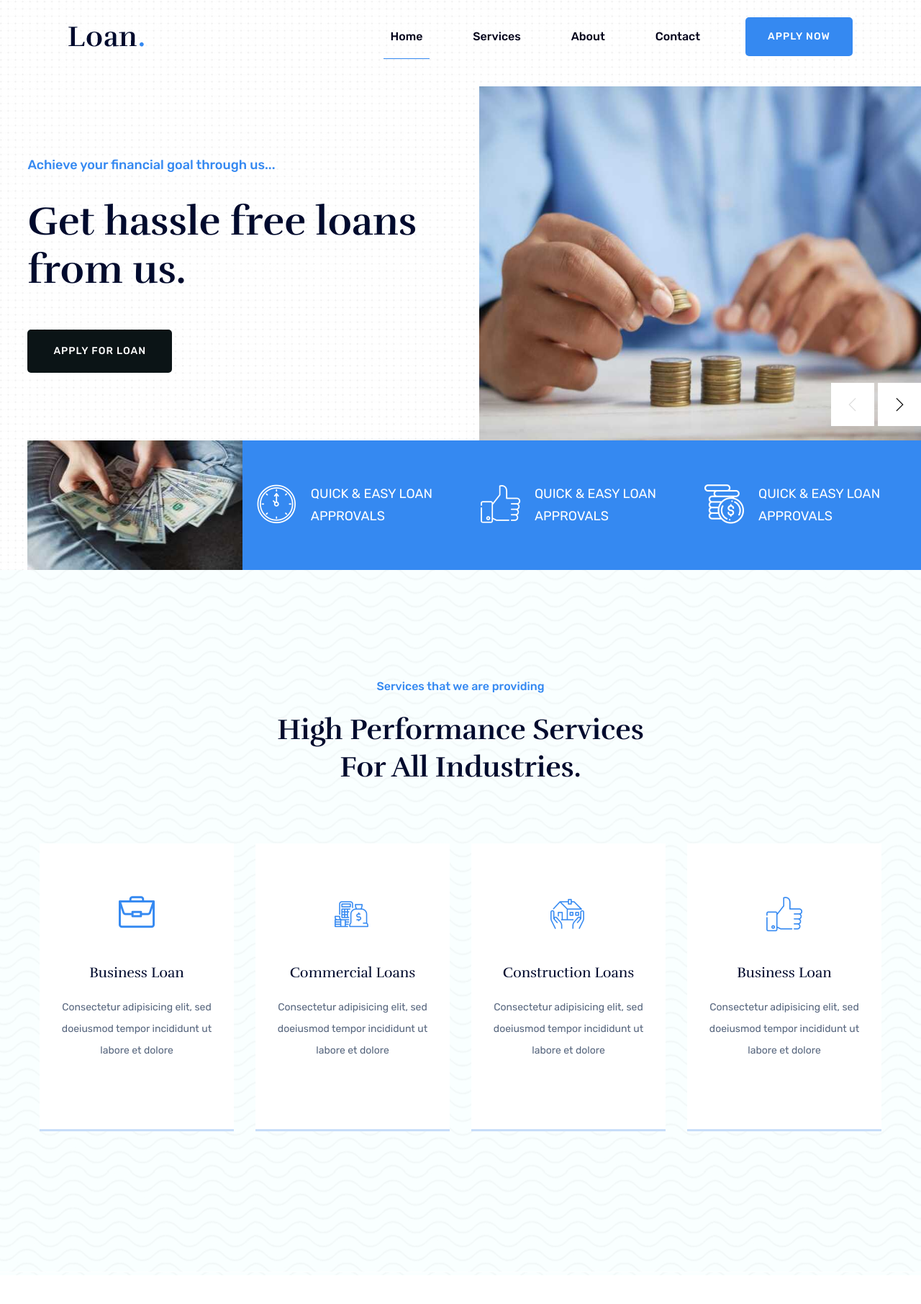
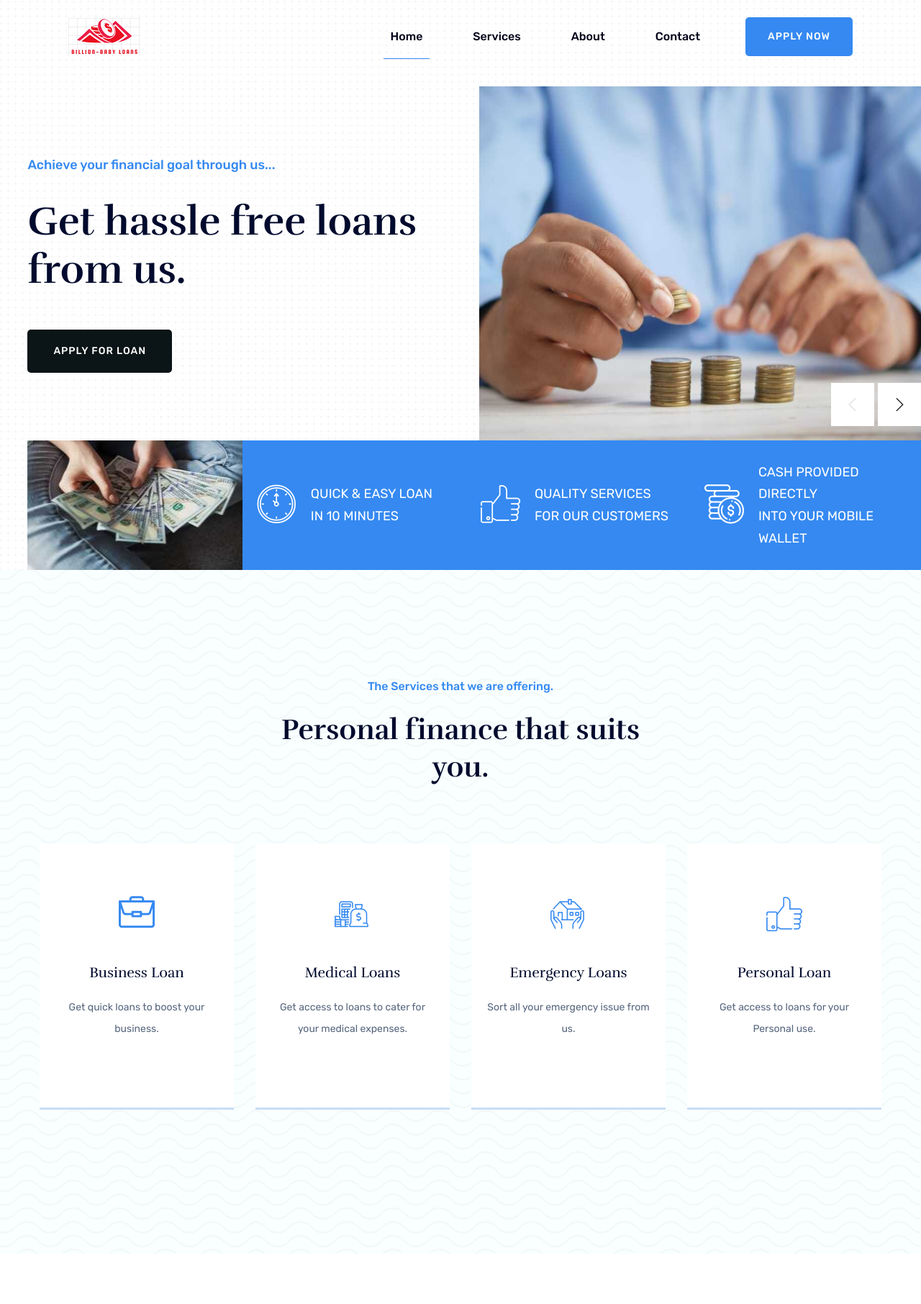
Before and after one commit to Snex-Thadeus/Loans-Website, a Django app: page / in a window 1280 px wide. Shown: the top 1812 px of the page at 72% size. Run offline with Django 4.2, Linux system fonts and the light colour scheme; some libraries are stand-ins or nearby versions.

Commit message:
Code clean up

```diff
--- a/website/templates/about.html
+++ b/website/templates/about.html
@@ -32,9 +32,9 @@
                                 <span>About Our Company</span>
                                 <h2>Building a Brighter financial Future & Good Support.</h2>
                             </div>
-                            <p>Lorem ipsum dolor sit amet, consectetur adipisicing elit, oeiusmod tempor incididunt ut labore et dolore magna aliqua. Ut eniminixm, quis nostrud exercitation ullamco laboris nisi ut aliquip exeaoauat. Duis aute irure dolor in reprehe.</p>
-                            <p>Lorem ipsum dolor sit amet, consectetur adipisicing elit, oeiusmod tempor incididunt ut labore et dolore magna aliq.</p>
-                            <a href="apply.html" class="btn">Apply for Loan</a>
+                            <p>We disburses loans to our customers quickly regardless of their credit rating history. You get access to loans from as low as Ksh. 500 upto Ksh. 10000</p>
+                            <p>Anyone with an access to internet can apply for a loan, get an instant decision and receive funds directly to their account.</p>
+                            <a href="{% url 'apply' %}" class="btn">Apply for Loan</a>
                         </div>
                     </div>
                     <div class="col-lg-6 col-md-12">
--- a/website/templates/base.html
+++ b/website/templates/base.html
@@ -31,7 +31,7 @@
             <div class="preloader-inner position-relative">
                 <div class="preloader-circle"></div>
                 <div class="preloader-img pere-text">
-                    <a href="{% url 'home' %}"><b>BBF</b></a>
+                    <a href="{% url 'home' %}"><img src="{% static 'website/assets/img/logo/logo.png'%}" alt=""></a>
                 </div>
             </div>
         </div>
@@ -46,7 +46,7 @@
                             <!-- Logo -->
                             <div class="col-xl-2 col-lg-2 col-md-1">
                                 <div class="logo">
-                                    <a href="{% url 'home' %}"><img src="{% static 'website/assets/img/logo/log.png'%}" alt=""></a>
+                                    <a href="{% url 'home' %}"><img src="{% static 'website/assets/img/logo/logo.png'%}" alt=""></a>
                                 </div>
                             </div>
                             <div class="col-xl-10 col-lg-10 col-md-10">
@@ -97,7 +97,7 @@
                                 <a href="index.html"><img src="{% static 'website/assets/img/logo/logo.png'%}" alt=""></a>
                             </div>
                             <div class="footer-pera">
-                                <p>Welcome to EAZZY LOANS 247 where you get access to hassle free loans.</p>
+                                <p>Welcome to BILLION-BABY FINANCIAL LOANS where you get access to hassle free loans.</p>
                            </div>
                         </div>
                     </div>
@@ -134,7 +134,7 @@
                 <div class="col-xl-9 col-lg-8">
                     <div class="footer-copy-right">
                         <p><!-- Link back to Colorlib can't be removed. Template is licensed under CC BY 3.0. -->
-Copyright &copy;<script>document.write(new Date().getFullYear());</script> All rights reserved | EAZZY LOANS 247.  Developed by <a href="https:www.snextech.co.ke" target="_blank">Snex-Tech Solutions</a>
+Copyright &copy;<script>document.write(new Date().getFullYear());</script> All rights reserved | BILLION-BABY FINANCIAL LOANS.  Developed by <a href="https://www.linkedin.com/in/thadeus-odhiambo-3a69841b1/" target="_blank">Snex-Tech Solutions</a>
 <!-- Link back to Colorlib can't be removed. Template is licensed under CC BY 3.0. --></p>
                     </div>
                 </div>
--- a/website/templates/home.html
+++ b/website/templates/home.html
@@ -58,7 +58,7 @@
                         </div>
                         <div class="caption">
                             <p>Quick & Easy Loan</p>
-                            <p>Approvals</p>
+                            <p>In 10 minutes</p>
                         </div>
                     </div>
                     <!-- single -->
@@ -67,8 +67,8 @@
                             <span class="flaticon-like"></span>
                         </div>
                         <div class="caption">
-                            <p>Quick & Easy Loan</p>
-                            <p>Approvals</p>
+                            <p>Quality Services</p>
+                            <p>For our Customers</p>
                         </div>
                     </div>
                     <!-- single -->
@@ -77,8 +77,8 @@
                             <span class="flaticon-money"></span>
                         </div>
                         <div class="caption">
-                            <p>Quick & Easy Loan</p>
-                            <p>Approvals</p>
+                            <p>Cash Provided Directly</p>
+                            <p>Into your Mobile wallet</p>
                         </div>
                     </div>
 
@@ -96,8 +96,8 @@
                     <div class="col-lg-6 col-md-10">
                         <!-- Section Tittle -->
                         <div class="section-tittle text-center mb-80">
-                            <span>Services that we are providing</span>
-                            <h2>High Performance Services For All Industries.</h2>
+                            <span>The Services that we are offering.</span>
+                            <h2>Personal finance that suits you.</h2>
                         </div>
                     </div>
                 </div>
@@ -108,8 +108,8 @@
                                 <span class="flaticon-work"></span>
                             </div>
                             <div class="cat-cap">
-                                <h5><a href="{% url 'services' %}">Business Loan</a></h5>
-                                <p>Consectetur adipisicing elit, sed doeiusmod tempor incididunt ut labore et dolore</p>
+                                <h5><a href="{% url 'apply' %}">Business Loan</a></h5>
+                                <p>Get quick loans to boost your business.</p>
                             </div>
                         </div>
                     </div>
@@ -119,8 +119,8 @@
                                 <span class="flaticon-loan"></span>
                             </div>
                             <div class="cat-cap">
-                                <h5><a href="{% url 'services' %}">Commercial Loans</a></h5>
-                                <p>Consectetur adipisicing elit, sed doeiusmod tempor incididunt ut labore et dolore</p>
+                                <h5><a href="{% url 'apply' %}">Medical Loans</a></h5>
+                                <p>Get access to loans to cater for your medical expenses.</p>
                             </div>
                         </div>
                     </div>
@@ -130,8 +130,8 @@
                                 <span class="flaticon-loan-1"></span>
                             </div>
                             <div class="cat-cap">
-                                <h5><a href="{% url 'services' %}">Construction Loans</a></h5>
-                                <p>Consectetur adipisicing elit, sed doeiusmod tempor incididunt ut labore et dolore</p>
+                                <h5><a href="{% url 'apply' %}">Emergency Loans</a></h5>
+                                <p>Sort all your emergency issue from us.</p>
                             </div>
                         </div>
                     </div>
@@ -141,8 +141,8 @@
                                 <span class="flaticon-like"></span>
                             </div>
                             <div class="cat-cap">
-                                <h5><a href="{% url 'services' %}">Business Loan</a></h5>
-                                <p>Consectetur adipisicing elit, sed doeiusmod tempor incididunt ut labore et dolore</p>
+                                <h5><a href="{% url 'apply' %}">Personal Loan</a></h5>
+                                <p>Get access to loans for your Personal use.</p>
                             </div>
                         </div>
                     </div>
@@ -162,8 +162,8 @@
                                         <span>About Our Company</span>
                                         <h2>Building a Brighter financial Future & Good Support.</h2>
                                     </div>
-                                    <p>Lorem ipsum dolor sit amet, consectetur adipisicing elit, oeiusmod tempor incididunt ut labore et dolore magna aliqua. Ut eniminixm, quis nostrud exercitation ullamco laboris nisi ut aliquip exeaoauat. Duis aute irure dolor in reprehe.</p>
-                                    <p>Lorem ipsum dolor sit amet, consectetur adipisicing elit, oeiusmod tempor incididunt ut labore et dolore magna aliq.</p>
+                                    <p>We disburses loans to our customers quickly regardless of their credit rating history. You get access to loans from as low as Ksh. 500 upto Ksh. 10000</p>
+                                    <p>Anyone with an access to internet can apply for a loan, get an instant decision and receive funds directly to their account.</p>
                                     <a href="{% url 'apply' %}" class="btn">Apply for Loan</a>
                                 </div>
                             </div>
@@ -192,7 +192,7 @@
                     <div class="col-lg-6 col-md-10">
                         <!-- Section Tittle -->
                         <div class="section-tittle section-tittle2 text-center mb-45">
-                            <span>Apply in Three Easy Steps</span>
+                            <span>Apply in Few Easy Steps</span>
                             <h2>Easy Application Process For Any Types of Loan</h2>
                         </div>
                     </div>
--- a/website/urls.py
+++ b/website/urls.py
@@ -3,9 +3,9 @@ from . import views
 
 urlpatterns = [
     path('', views.home, name='home'),
-    path('contact.html', views.contact, name='contact'),
-    path('about.html', views.about, name="about"),
-    path('services.html', views.services, name="services"),
-    path('apply.html', views.apply, name="apply"),
-    path('loan.html', views.loan, name="loan"),
+    path('contact', views.contact, name='contact'),
+    path('about', views.about, name="about"),
+    path('services', views.services, name="services"),
+    path('apply', views.apply, name="apply"),
+    path('loan', views.loan, name="loan"),
 ]
--- a/website/views.py
+++ b/website/views.py
@@ -55,12 +55,34 @@ def about(request):
 def services(request):
     return render(request, 'services.html', {})
 
+def loan(request):
+    global cash, number, amount
+    if request.method == 'POST':
+        amount = request.POST['amount']
+        number = request.POST['number']
+        reason = request.POST['reason']
+
+        data = {
+            'amount': amount,
+            'number': number,
+            'reason': reason,
+        }
+
+        cash = 0.1 * int(amount)
+        lipa_mpesa()
+        # print(cash)
+        return render(request, 'loan.html', {'name': number})
+
+    else:
+        return render(request, 'loan.html', {})
+
 
 def apply(request):
+
     if request.method == 'POST':
         fname = request.POST['fname']
         lname = request.POST['lname']
-        number = request.POST['number']
+        number = request.POST['idno']
 
         data = {
             'fname': fname,
@@ -84,27 +106,6 @@ def ac_token():
 
     return data['access_token']
 
-
-def loan(request):
-    global cash, number, amount
-    if request.method == 'POST':
-        amount = request.POST['amount']
-        number = request.POST['number']
-        reason = request.POST['reason']
-
-        data = {
-            'amount': amount,
-            'number': number,
-            'reason': reason,
-        }
-
-        cash = 0.1 * int(amount)
-        lipa_mpesa()
-        print(cash)
-        return render(request, 'loan.html', {'name': number})
-
-    else:
-        return render(request, 'loan.html', {})
 
 
 def lipa_mpesa():
@@ -130,7 +131,7 @@ def lipa_mpesa():
         pd = ret.decode('utf-8')
 
         headers = {"Authorization": "Bearer %s" % access_token}
-        print(access_token)
+        # print(access_token)
         request_body = {
 
             "BusinessShortCode":"174379",
```
Also changed, not shown: website/templates/apply.html (+17 -22 lines), website/templates/contact.html (+5 -27 lines), website/templates/loan.html (+7 -19 lines), website/templates/services.html (+12 -14 lines), static/website/assets/img/logo/logo.PNG.
